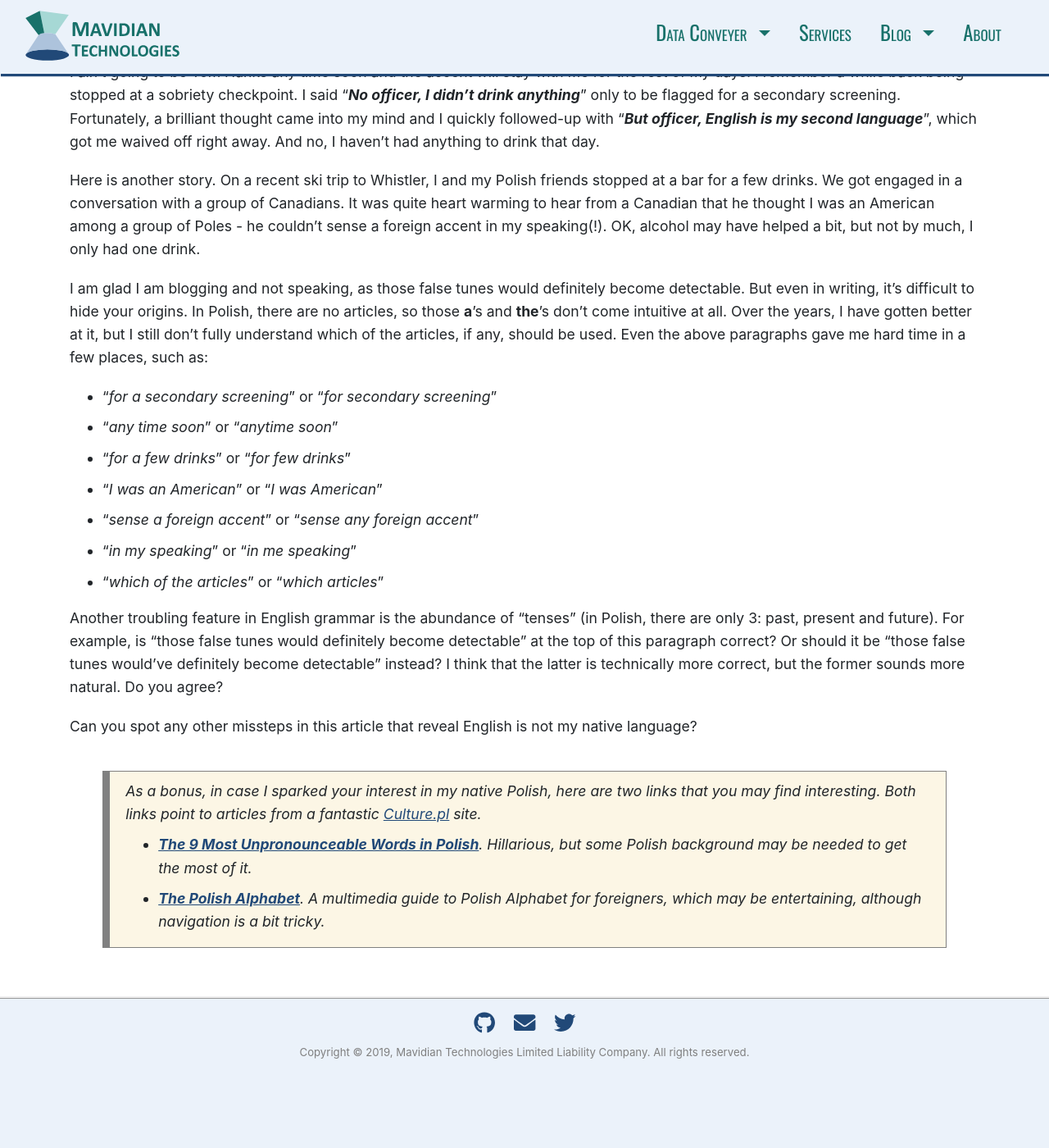
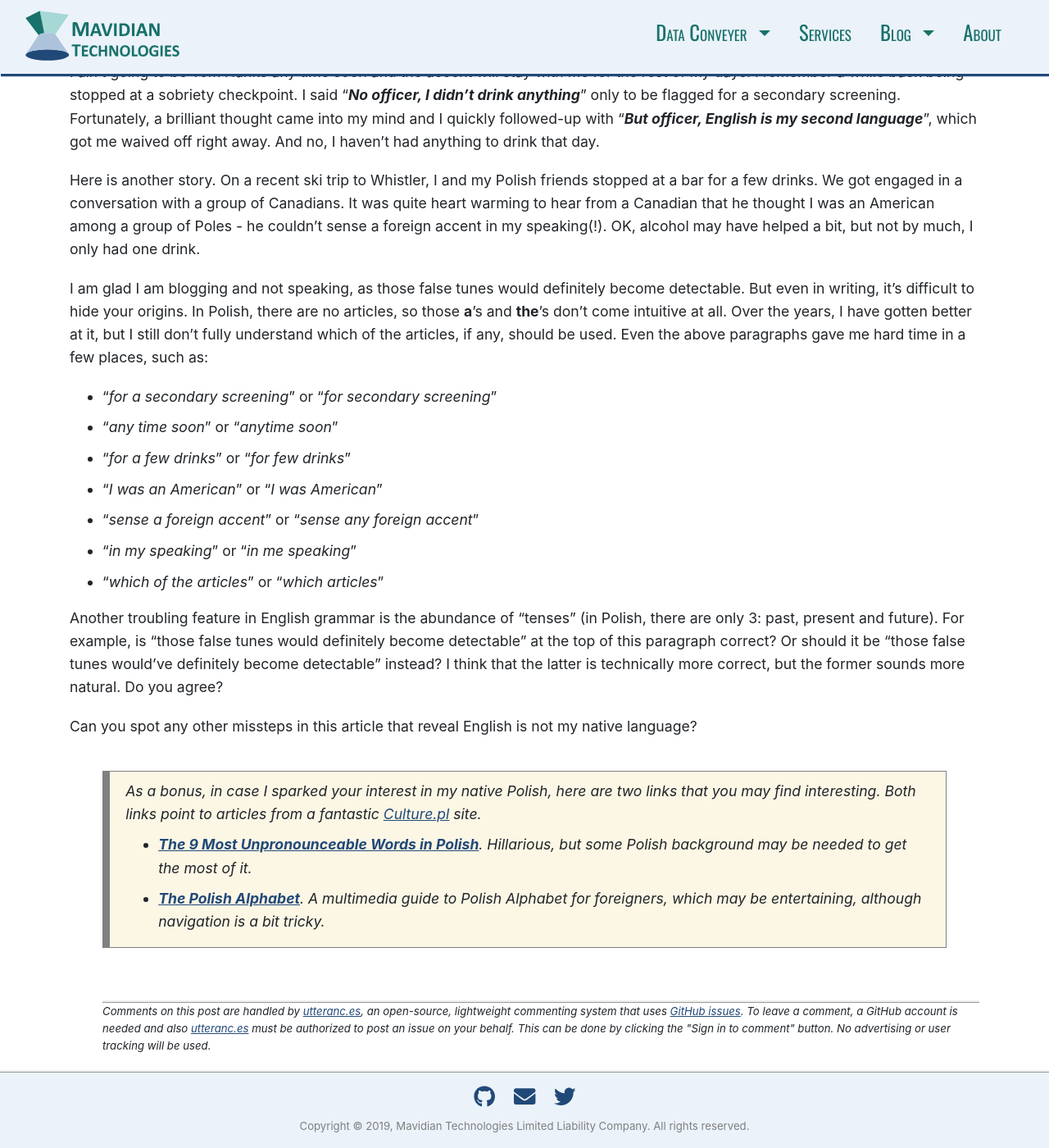
Before and after one commit to mavidian/mavidian.github.io, a Jekyll site: the page built from _posts/2019-06-30-english-second-language.md, in a window 1280 px wide and 1400 px high, scrolled down 696 px. Shown: the whole window at 82% size. Built offline with Jekyll 4.4.1, drawn with Linux system fonts in a browser that asks for light colours; nearby versions of some CDN libraries; comment, search, counter and statistics services are not loaded; before the commit the page ends 2006 px from its top, so only the background shows below that.

Commit message:
Comments by utteranc.es

```diff
--- a/_layouts/post.html
+++ b/_layouts/post.html
@@ -4,6 +4,7 @@ layout: default
 
 <section id="post">
     <div class="container pt-5">
+
         <div class="row">
             <div class="col">
                 <h1 class="post-title">{{ page.title }}</h1>
@@ -15,5 +16,24 @@ layout: default
                 </article>
             </div>
         </div>
+
+        <div id="comments">
+            <hr>
+            <p class="utterances-message">
+                Comments on this post are handled by <a href="https://utteranc.es/">utteranc.es</a>, an open-source, lightweight commenting system that uses <a href="https://github.com/mavidian/mavidian.github.io/issues/">GitHub issues</a>.
+                To leave a comment, a GitHub account is needed and also <a href="https://utteranc.es/">utteranc.es</a> must be authorized to post an issue on your behalf.
+                This can be done by clicking the "Sign in to comment" button.
+                No advertising or user tracking will be used.
+            </p>
+            <script src="https://utteranc.es/client.js"
+                repo="mavidian/mavidian.github.io"
+                issue-term="pathname"
+                label="Blog Comment"
+                theme="github-light"
+                crossorigin="anonymous"
+                async>
+            </script>
+        </div>
+
     </div>
 </section>
--- a/css/custom/includes/_post.scss
+++ b/css/custom/includes/_post.scss
@@ -25,4 +25,26 @@
         margin-bottom: 2.5rem;
     }
 
+    #comments {
+        margin-top: 1.5rem;
+        margin-left: 2.5rem;
+        .utterances-message {
+            font-size: 75%;
+            font-style: italic;
+            margin-top: 0;
+            margin-bottom: 0;
+        }
+        hr {
+            border-top: 3px;
+            border-top-style: ridge;
+            margin-bottom: 0;
+        }
+        .utterances {
+           margin: 0;
+        }
+        .utterances-frame {
+            margin: 0;
+        }
+    }
+
 }
```
